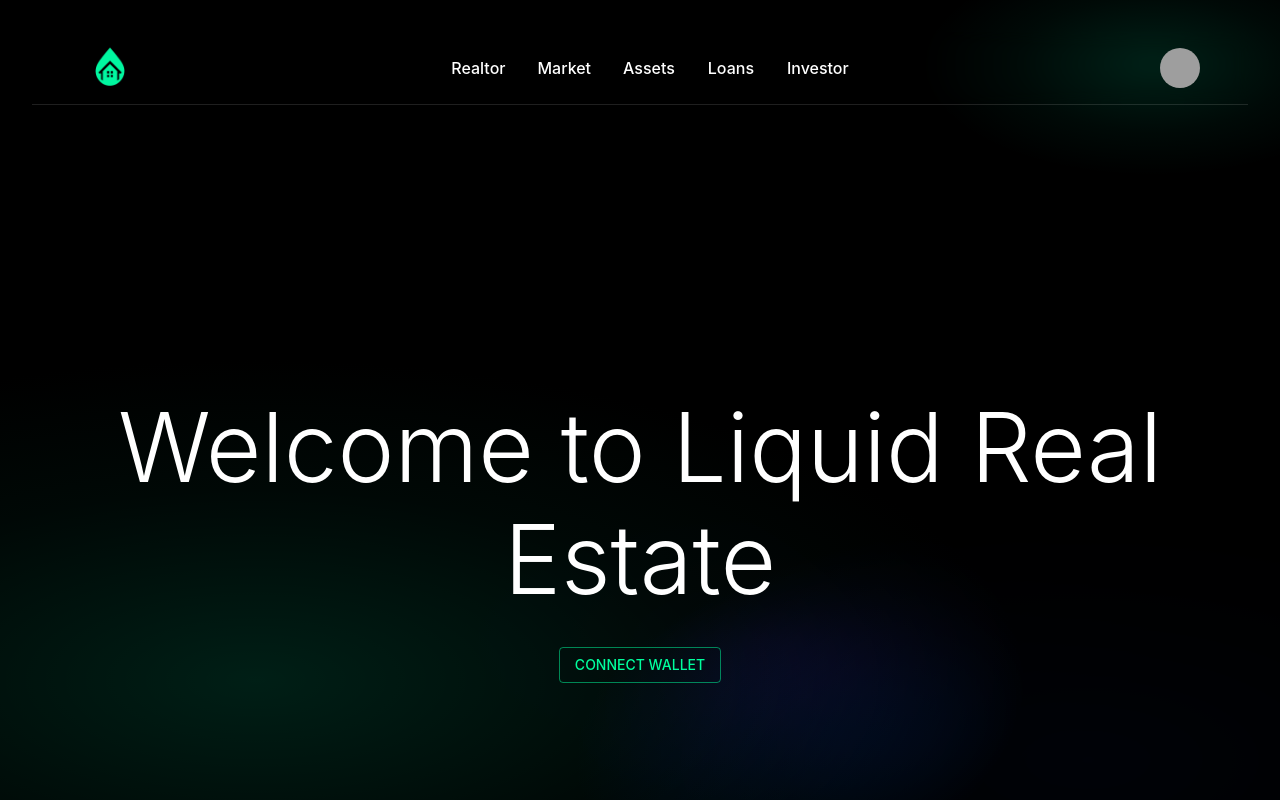
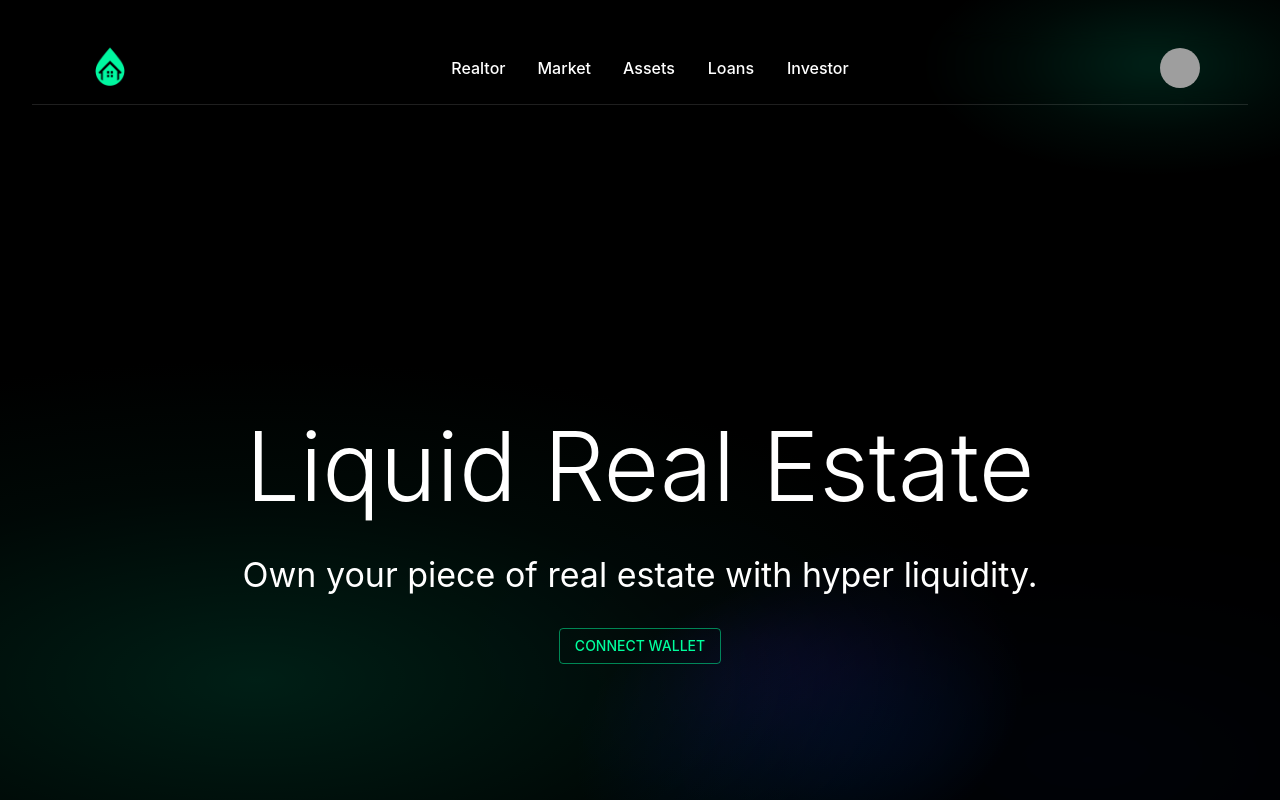
Before and after one commit to Constantino/liquid-real-estate, a React (Vite) app in the folder front-end/: page / in a window 1280 px wide. Shown: the top 800 px of the page. Built offline with nearby package versions, Linux system fonts and the light colour scheme; grey boxes are pictures that could not be loaded.

Commit message:
changed title and one liner

```diff
--- a/front-end/src/App.jsx
+++ b/front-end/src/App.jsx
@@ -65,7 +65,10 @@ function App() {
                 }}
               >
                 <Typography variant="h1" component="h1" sx={{ mb: 2 }}>
-                  Welcome to Liquid Real Estate
+                  Liquid Real Estate
+                </Typography>
+                <Typography variant="h4" component="h4" sx={{ mb: 2 }}>
+                  Own your piece of real estate with hyper liquidity.
                 </Typography>
                 <Box sx={{ display: 'flex', gap: 2 }}>
                   <Button variant="outlined" color="primary">
```
